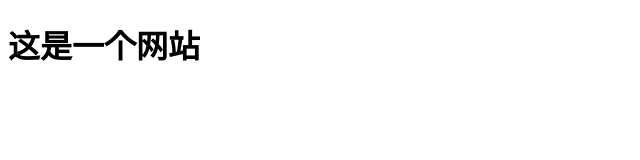
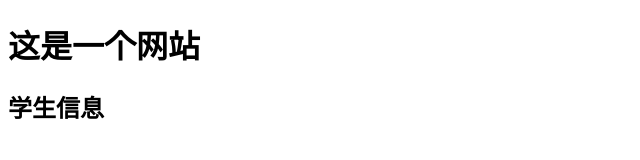
Before and after one commit to ZengMengmei/my-server, a website: page public/index.html in a window 1280 px wide. Shown: the whole page, without its empty margins (0-640 px from the left). Drawn offline with Linux system fonts and the light colour scheme.

Commit message:
修改index.html

```diff
--- a/public/index.html
+++ b/public/index.html
@@ -7,5 +7,6 @@
   </head>
   <body>
     <h1>这是一个网站</h1>
+    <h2>学生信息</h2>
   </body>
 </html>
```
